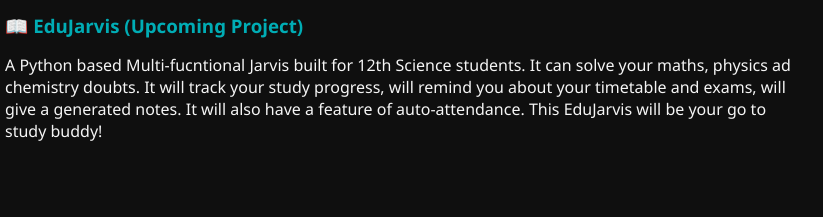
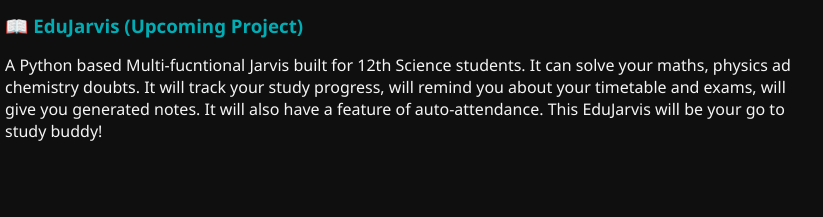
Before and after one commit to HenilLol/henillol.github.io, a plain HTML site: page index.html in a window 1280 px wide. Shown: the part 736-953 px from the top of the page, 235-1058 px from the left. Drawn offline with Linux system fonts and the light colour scheme.

Commit message:
Update index.html

```diff
--- a/index.html
+++ b/index.html
@@ -85,7 +85,7 @@
     </div>
     <div class="project">
     <h3>  📖 EduJarvis (Upcoming Project) </h3>
-      <p>A Python based Multi-fucntional Jarvis built for 12th Science students. It can solve your maths, physics ad chemistry doubts. It will track your study progress, will remind you about your timetable and exams, will give a generated notes. It will also have a feature of auto-attendance. This EduJarvis will be your go to study buddy!</p>
+      <p>A Python based Multi-fucntional Jarvis built for 12th Science students. It can solve your maths, physics ad chemistry doubts. It will track your study progress, will remind you about your timetable and exams, will give you generated notes. It will also have a feature of auto-attendance. This EduJarvis will be your go to study buddy!</p>
     </div>
   </section>
 
```
